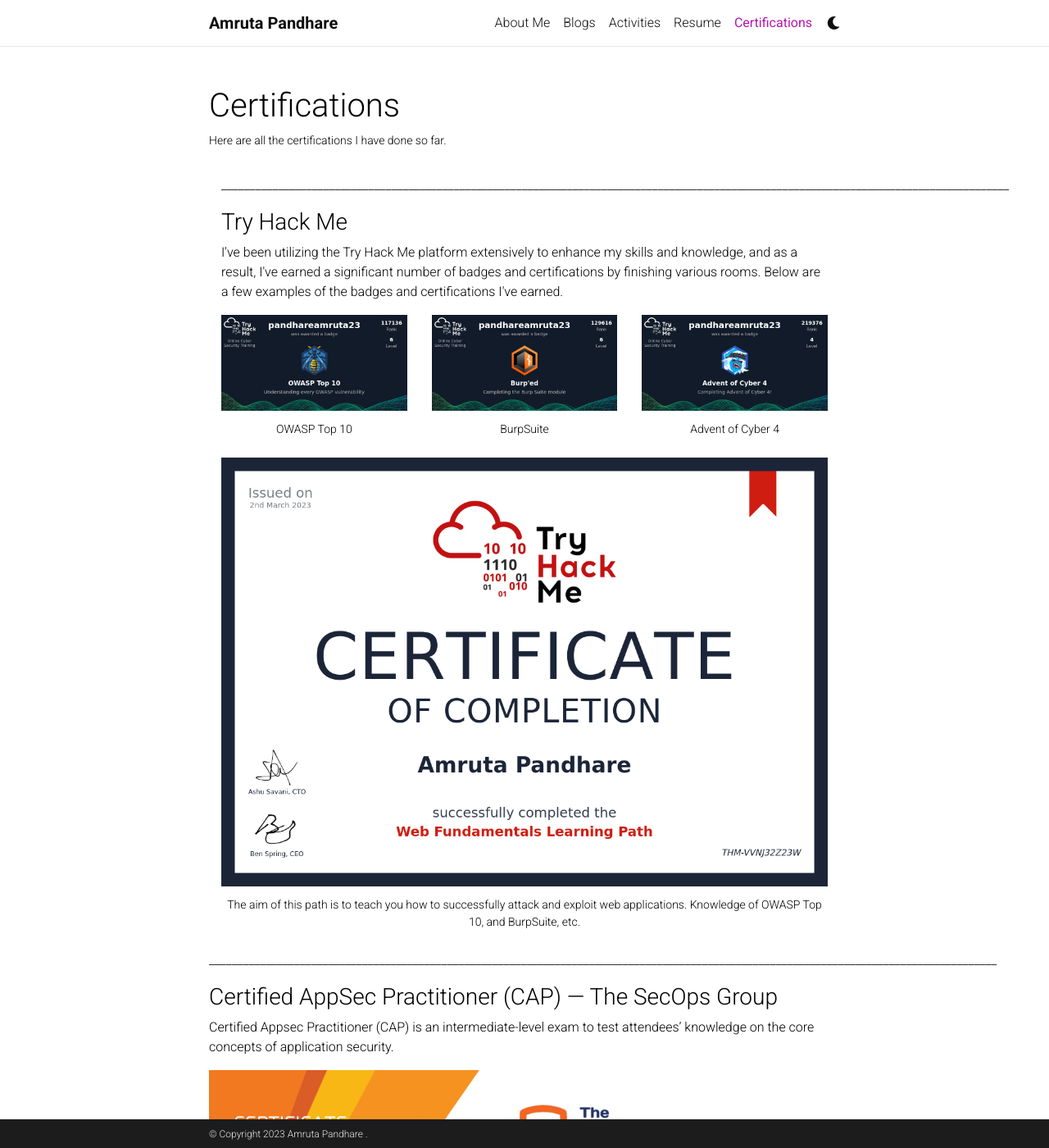
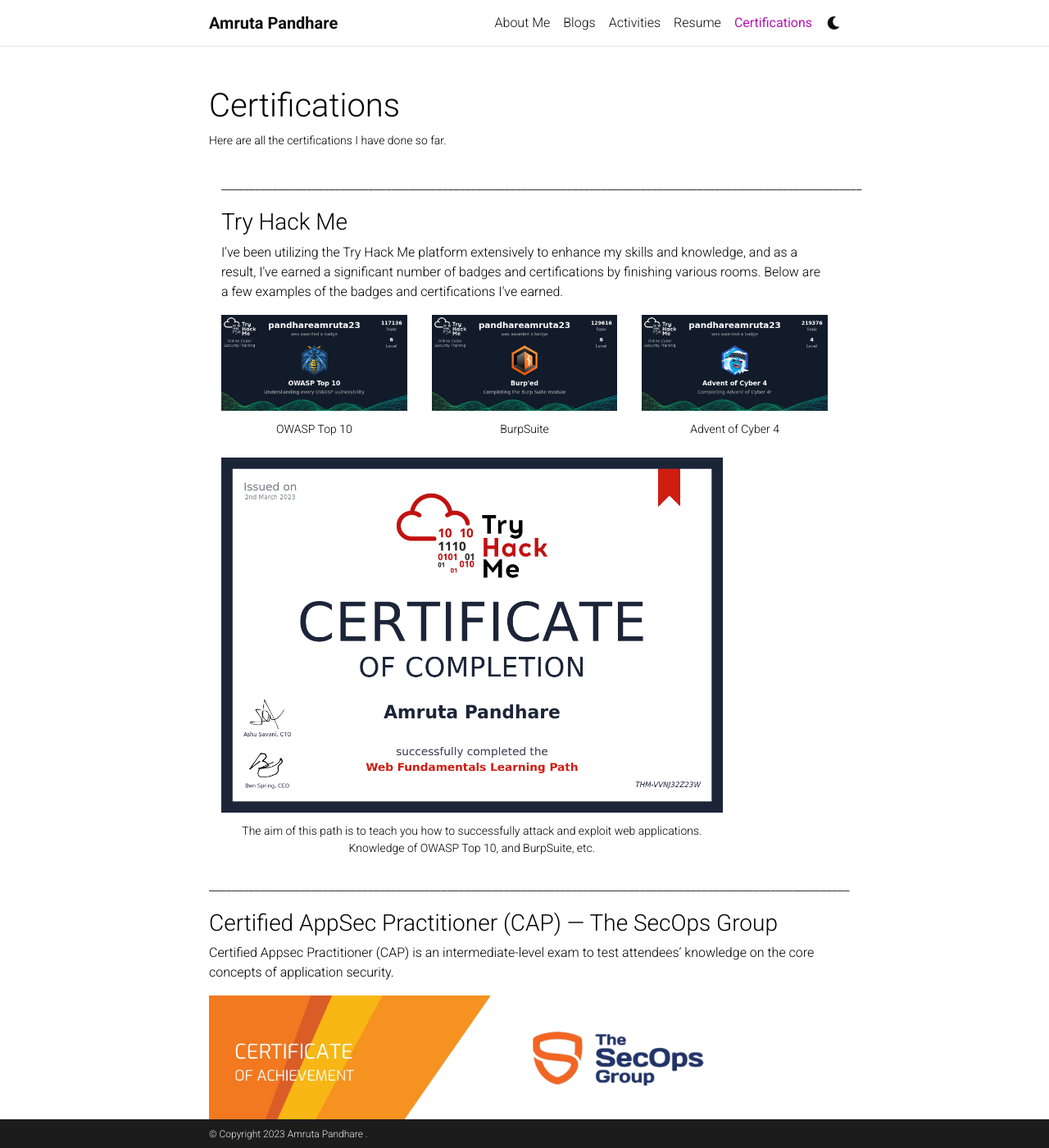
Before and after one commit to AmrutaPandhare/AmrutaPandhare.github.io, a Jekyll site: the page built from _pages/publications.md, in a window 1280 px wide and 1400 px high. Shown: the whole window at 82% size. Built offline with Jekyll 4.4.1, drawn with Linux system fonts in a browser that asks for light colours; comment, search, counter and statistics services are not loaded; a style sheet for code colours, icons or effects is not loaded; some of the changed text lies outside the part shown.

Commit message:
Update publications.md

```diff
--- a/_pages/publications.md
+++ b/_pages/publications.md
@@ -11,7 +11,7 @@ nav_order: 5
 <div class="publications">
 
 <div class="container">
-  <p>___________________________________________________________________________________________________________________________________________</p>
+  <p>_________________________________________________________________________________________________________________</p>
   <h3>Try Hack Me</h3>
   <p>I've been utilizing the Try Hack Me platform extensively to enhance my skills and knowledge, and as a result, I've earned a significant number of badges and certifications by finishing various rooms. Below are a few examples of the badges and certifications I've earned.</p>
   <div class="row">
@@ -46,7 +46,7 @@ nav_order: 5
       </div>
     </div>
 
-    <div class="col-md-12">
+    <div class="col-md-10">
       <div class="thumbnail">
         <a href="https://tryhackme-certificates.s3-eu-west-1.amazonaws.com/THM-VVNJ32Z23W.png" target="_blank">
           <img src="/assets/img/web.png" alt="Lights" style="width:100%">
@@ -57,11 +57,11 @@ nav_order: 5
       </div>
     </div>
 
-  <p>___________________________________________________________________________________________________________________________________________</p>
+  <p>_________________________________________________________________________________________________________________</p>
   <h3>Certified AppSec Practitioner (CAP) — The SecOps Group</h3>
   <p>Certified Appsec Practitioner (CAP) is an intermediate-level exam to test attendees’ knowledge on the core concepts of application security.</p>
   <div class="row">
-    <div class="col-md-8">
+    <div class="col-md-10">
       <div class="thumbnail">
         <a href="https://candidate.speedexam.net/certificate.aspx?SSTATE=am4131EniU8ntjp4bO5mXRfPcv0iNwxiQ4Y+uSQaN+/UtNjvE9ncLn/qZ+TuefnRtFaHY/pf8u2xYHEksp94ZSlHC17inn5t28SZwstUIJU=" target="_blank">
           <img src="/assets/img/cap.jpg" alt="Lights" style="width:100%">
@@ -72,7 +72,7 @@ nav_order: 5
       </div>
     </div>
 
-  <p>___________________________________________________________________________________________________________________________________________</p>
+  <p>_________________________________________________________________________________________________________________</p>
   <h3>Introduction to Network Analysis — Security Blue Team</h3>
   <p>This course covered understanding of basic networking fundamentals and the skills to analyze malicious traffic from a mock compromised system PCAPS using Wireshark and TCPDump.</p>
   <div class="row">
```
